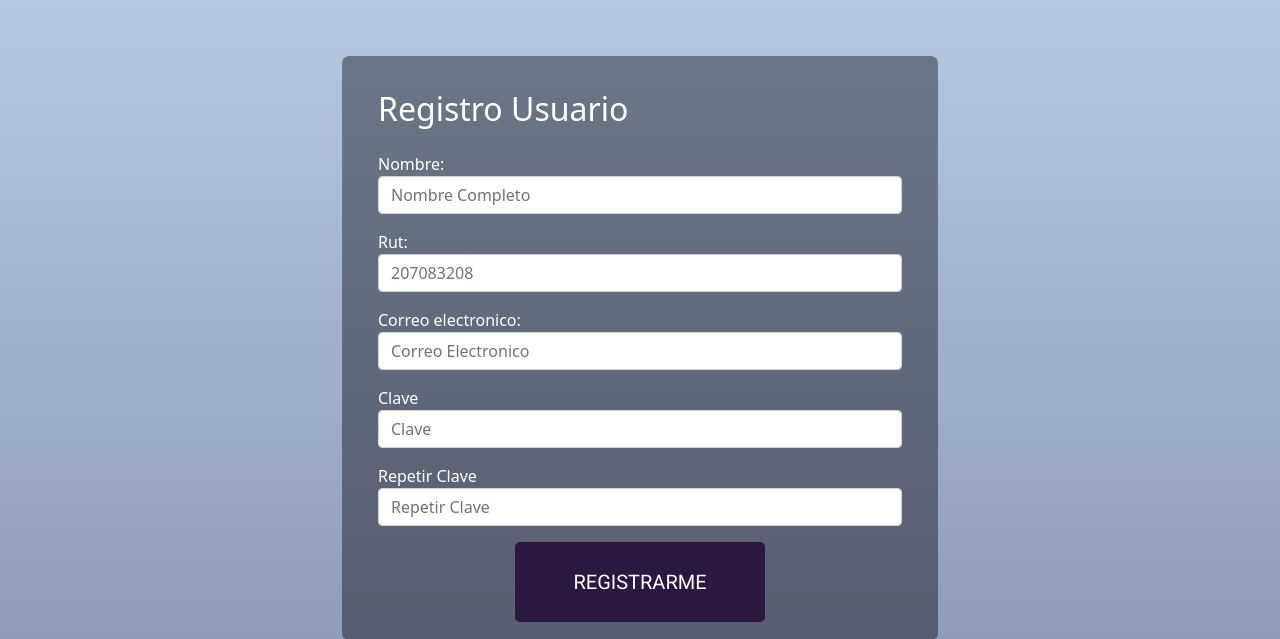
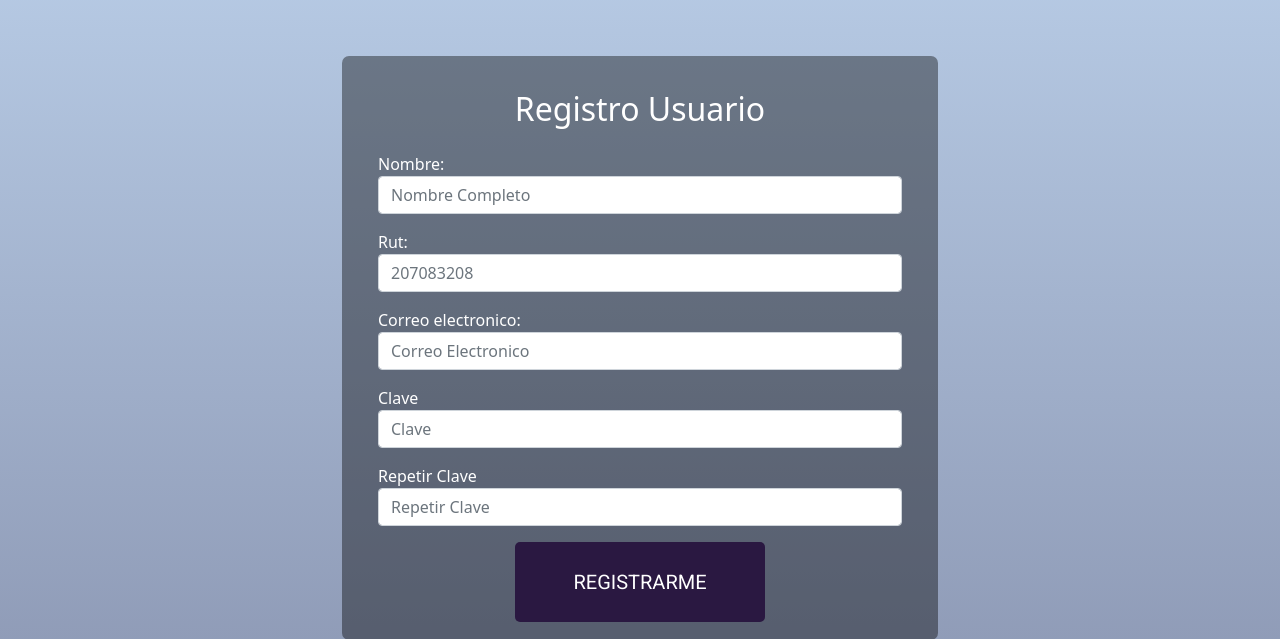
Before and after one commit to bastinasti/Galenos, a Django app: page /registroUsuario/ in a window 1280 px wide. Shown: the part 56-695 px from the top of the page. Run offline with Django 4.2, Linux system fonts and the light colour scheme; some libraries are stand-ins or nearby versions.

Commit message:
registro

```diff
--- a/Inicio/static/Inicio/css/cssRegistroUsuario/registro_Usuario.css
+++ b/Inicio/static/Inicio/css/cssRegistroUsuario/registro_Usuario.css
@@ -113,7 +113,9 @@ footer {
      margin-top: 10%;
  }
 
-
+h2 {
+	text-align: center;
+}
 .formulario {
     background: rgba(0, 0, 0, 0.4);
     padding: 18px 28px;
--- a/Inicio/templates/Inicio/RegistroUsuario/RegistroUsuario.html
+++ b/Inicio/templates/Inicio/RegistroUsuario/RegistroUsuario.html
@@ -113,7 +113,7 @@
                             <div>
                                 {% for i in messages %}
                                 <p
-                                    style="color: rgb(255, 0, 0); background-color: #191C1F; text-align: center; font-size: 20px;">
+                                    style="color: rgb(255, 0, 0); text-align: center; font-size: 20px;">
                                     {{ i }} </p>
                                 {% endfor %}
                             </div>
--- a/Inicio/views.py
+++ b/Inicio/views.py
@@ -43,10 +43,6 @@ def registrar_usuario(request):
         tipousuario = TipoUsuario.objects.get(idTipoUsuario = 2)
         Usuario.objects.create(nombre = nombre, rut = rut, clave = clave, correo = correo ,idTipoUsuario = tipousuario)
         return redirect('inicio')
-
-
-
-
 
 
 
```
